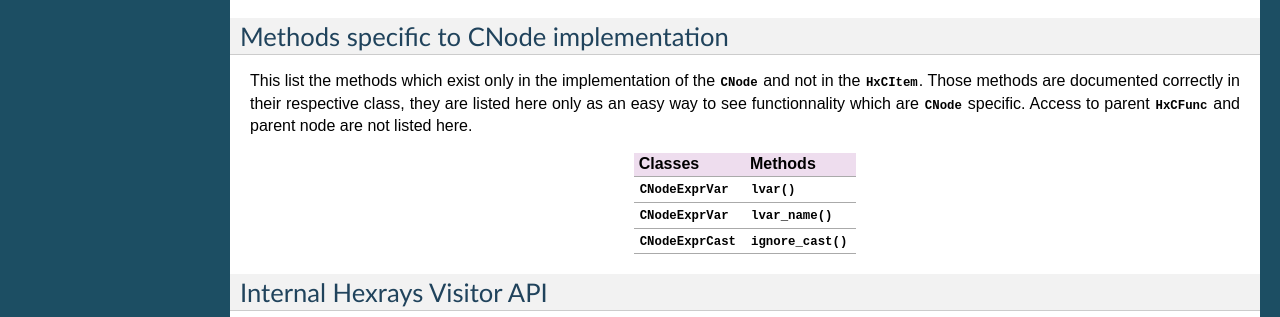
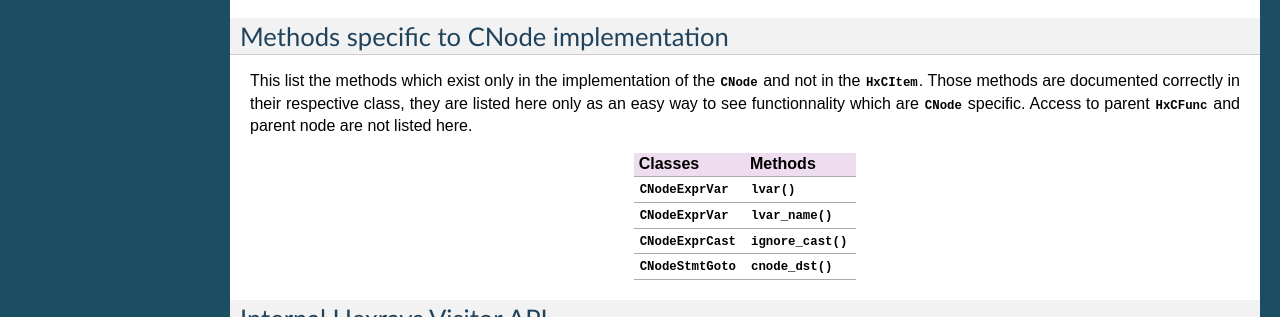
Before and after one commit to synacktiv/bip, a Sphinx documentation site: the page built from doc/hexrays/cnode.rst, in a window 1280 px wide and 900 px high, scrolled down 10628 px, cut to the strip 0-317 px from the top of the window. Built offline with Sphinx 7.4.7, drawn with Linux system fonts in a browser that asks for light colours; formulas are drawn with MathJax 3.

Commit message:
doc: add doc for cnode specific property CNodeStmtGoto.cnode_dst

```diff
--- a/doc/hexrays/cnode.rst
+++ b/doc/hexrays/cnode.rst
@@ -706,6 +706,7 @@
 :class:`CNodeExprVar`      :meth:`~bip.hexrays.CNodeExprVar.lvar`
 :class:`CNodeExprVar`      :meth:`~bip.hexrays.CNodeExprVar.lvar_name`
 :class:`CNodeExprCast`     :meth:`~bip.hexrays.CNodeExprCast.ignore_cast`
+:class:`CNodeStmtGoto`     :meth:`~bip.hexrays.CNodeStmtGoto.cnode_dst`
 ========================   ===============================================
 
 
```
